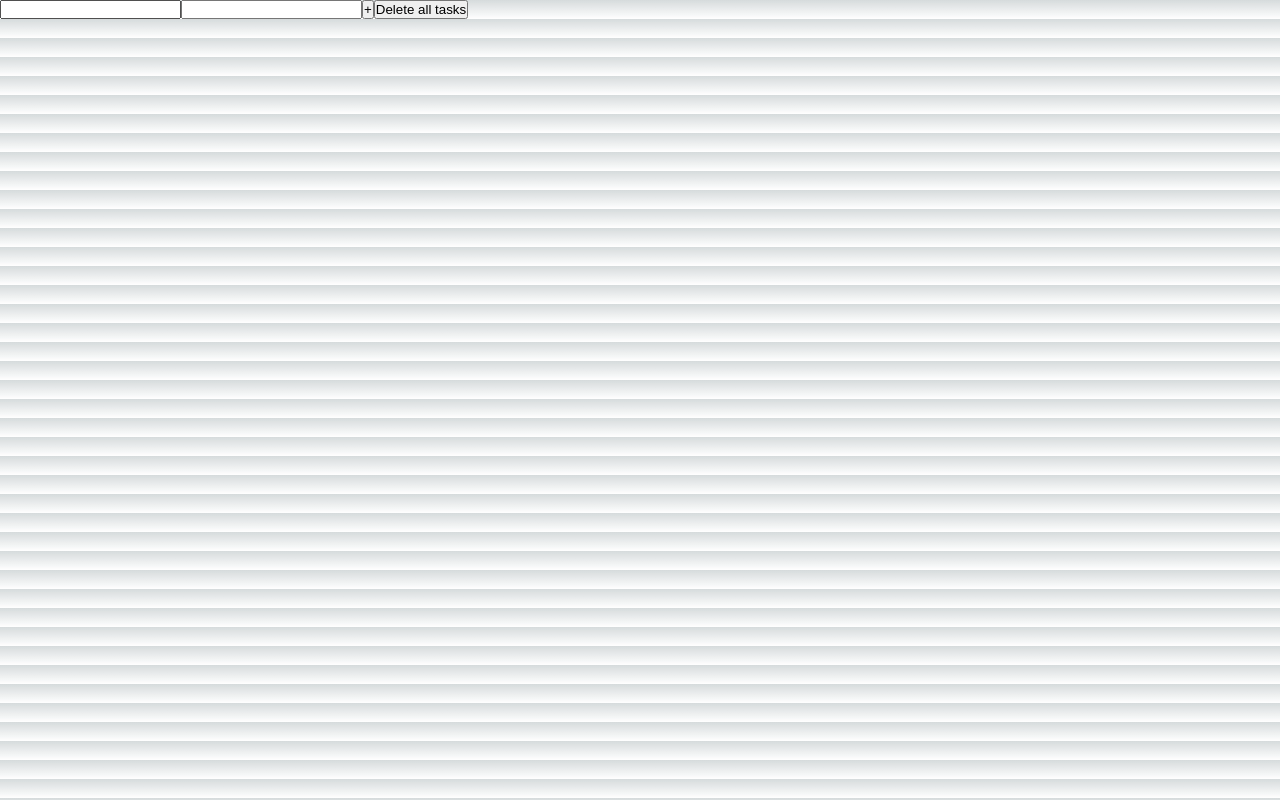
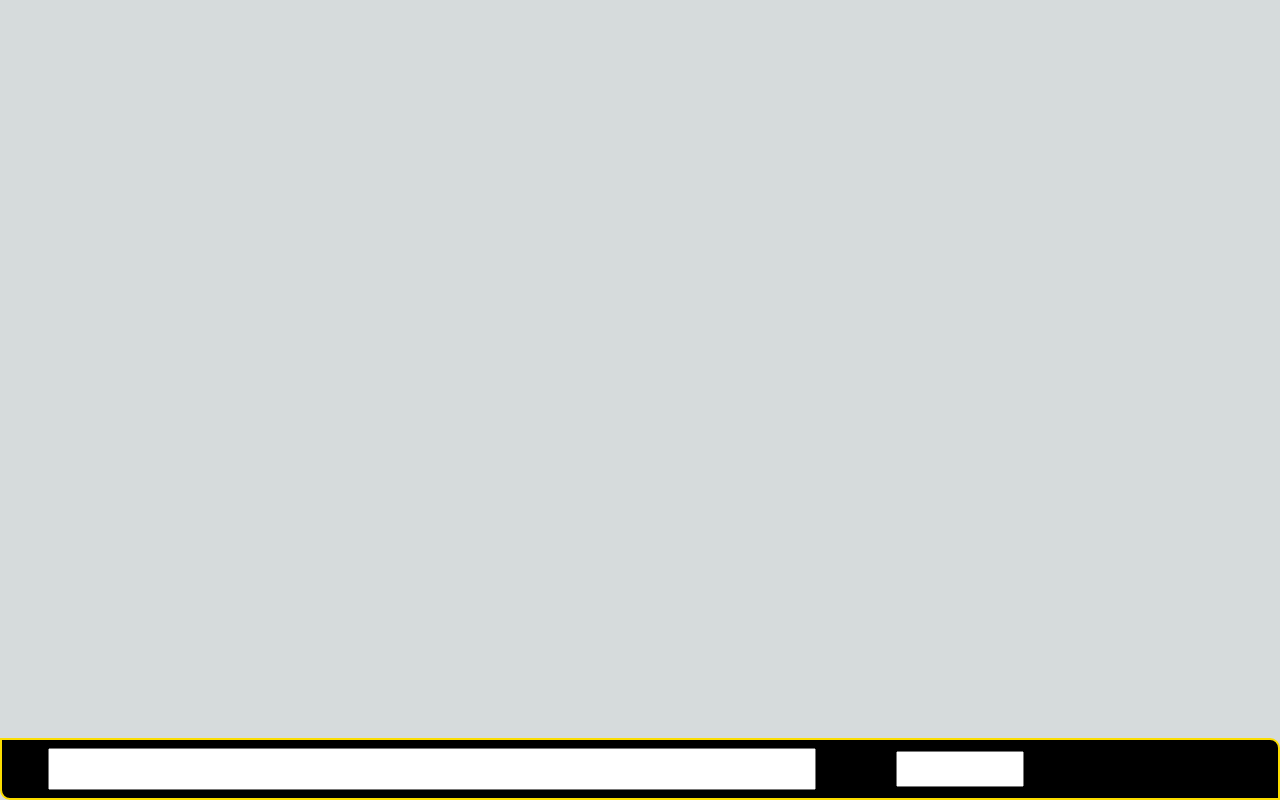
Before and after one commit to carocodingk/PomodoroTracker, a Next.js app: page /components/NewTaskBar in a window 1280 px wide. Built offline with nearby package versions, Linux system fonts and the light colour scheme.

Commit message:
Added styling for newtaskbar

```diff
--- a/src/pages/components/NewTaskBar.jsx
+++ b/src/pages/components/NewTaskBar.jsx
@@ -1,5 +1,6 @@
 import { useState } from "react";
 import ErrorMessage from "./ErrorMessage";
+import DeleteIcon from '@mui/icons-material/Delete';
 
 function NewTaskBar({nextTaskKey, setNextTaskKey, setTaskList}){
   const [newTask, setNewTask] = useState({
@@ -31,7 +32,8 @@ function NewTaskBar({nextTaskKey, setNextTaskKey, setTaskList}){
   return(
     <div>
       {showErrorMsg && <ErrorMessage setShowErrorMsg={setShowErrorMsg} />}
-      <input type="text" onChange={
+      <div id="newTaskBar" className="flexBox flexJustifySpaceAround">
+        <input id='taskDescription' className='taskField' type="text" onChange={
           (e) =>
             setNewTask((prevState) => ({
               ...prevState,
@@ -39,15 +41,16 @@ function NewTaskBar({nextTaskKey, setNextTaskKey, setTaskList}){
             }))
           }
         />
-      <input type="number" onChange={
+        <input id='taskCycle' className='taskField' type="number" onChange={
           (e) =>
             setNewTask((prevState) => ({
               ...prevState,
               expectedCycles: e.target.value
             }))
         }/>
-      <input type="button" value='+' onClick={() => taskVerification()}/>
-      <input type="button" value='Delete all tasks' onClick={() => setTaskList([])} />
+        <input className='taskButton' type="button" value='+' onClick={() => taskVerification()}/>
+        <input className='taskButton' type="button" value='-' onClick={() => setTaskList([])} />
+      </div>
     </div>
   );
 }
--- a/src/styles/styles.css
+++ b/src/styles/styles.css
@@ -63,12 +63,41 @@
 #newTaskBar {
   position: absolute;
   bottom: 0;
+  width: 100vw;
+  border: 2px solid #FBDD00;
+  background-color: black;
+  padding: 0.5rem;
+  border-top-right-radius: 10px;
+  border-bottom-left-radius: 10px;
 }
 
 #errorBox {
   max-height: 30vh;
 }
 
+#taskDescription {
+  min-width: 60vw;
+}
+
+#taskCycle {
+  width: 10vw;
+  margin: 0.2rem;
+}
+
+.taskButton {
+  padding: 0.5rem;
+  font-size: 1.4rem;
+  border: none;
+  background-color: black;
+}
+
+.taskButton:hover{
+  color: #E9A200;
+}
+
+.taskField {
+  padding: 0.5rem 0.1rem;
+}
 
 /*************************************************************************/
 .modalBox {
```
Lines whose indentation alone changed are shown as unchanged.
